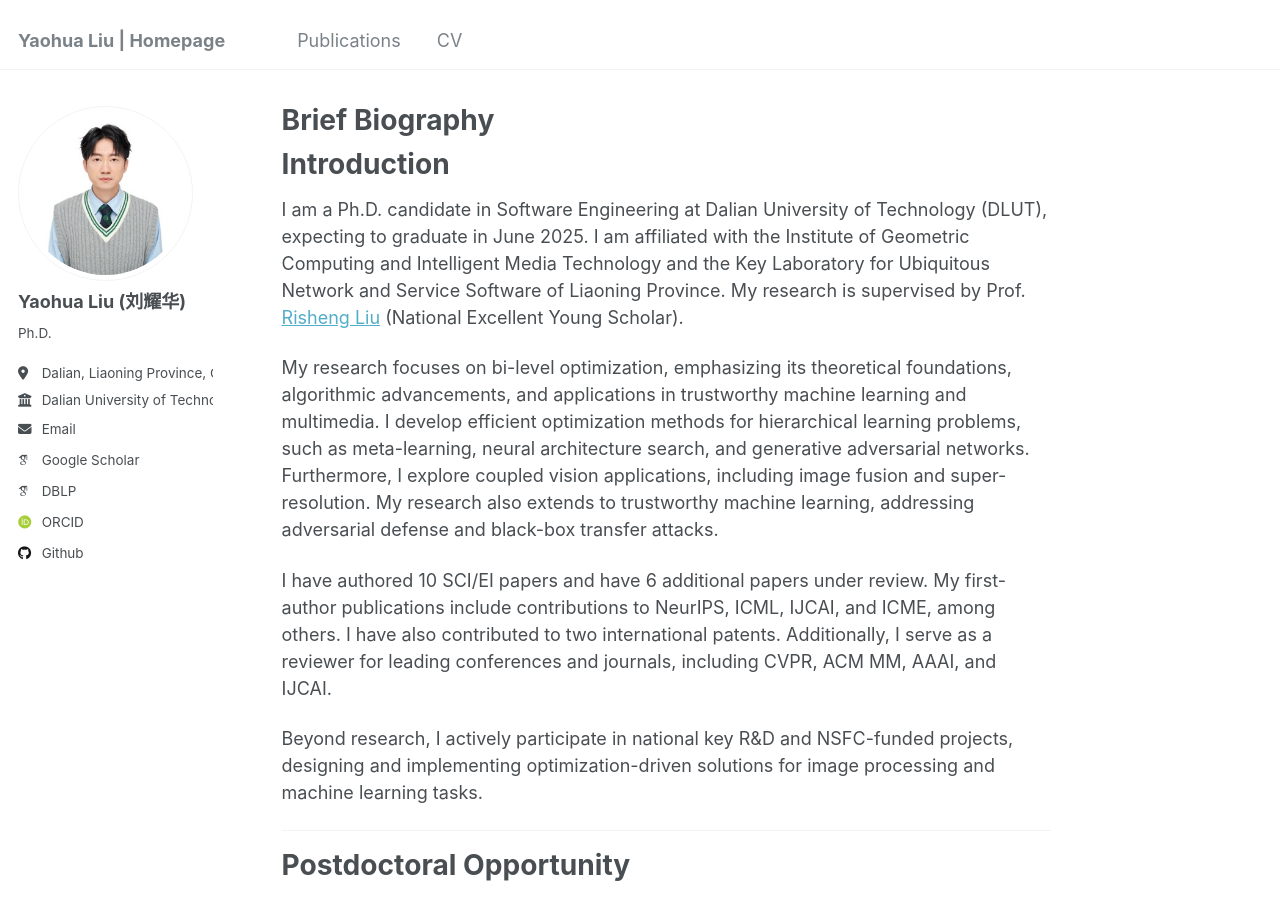
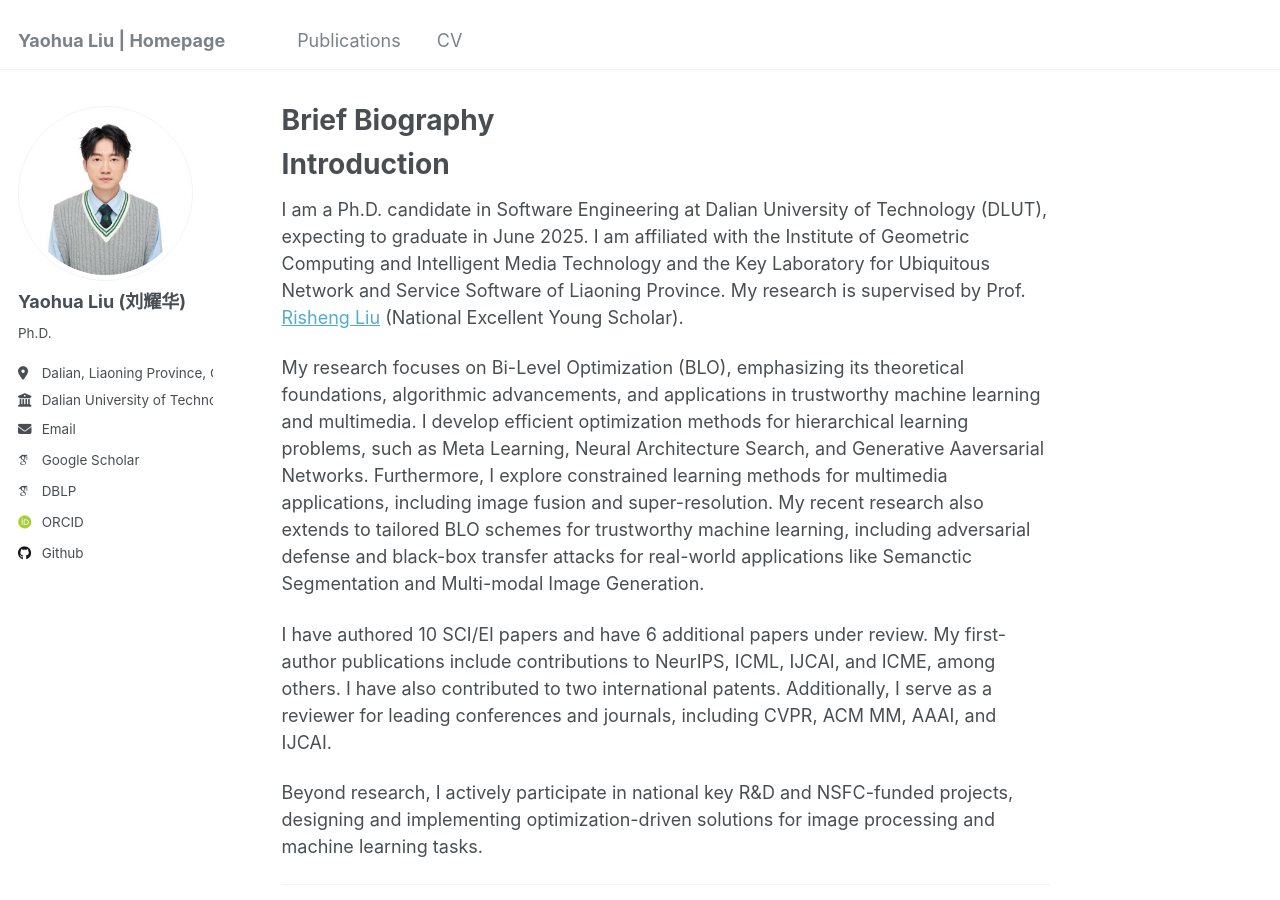
Before and after one commit to callous-youth/callous-youth.github.io, a Jekyll site: the page built from _pages/about.md, in a window 1280 px wide and 900 px high. Built offline with Jekyll 4.4.1, drawn with Linux system fonts in a browser that asks for light colours; some web fonts are replaced.

Commit message:
update_cv

```diff
--- a/_config.yml
+++ b/_config.yml
@@ -26,7 +26,7 @@ author:
   pronouns         : # example: "she/her"
   bio              : "Ph.D."
   location         : "Dalian, Liaoning Province, China"
-  employer         : "Dalian University of Technology (DUT)"
+  employer         : "Dalian University of Technology"
   uri              : # URL
   email            : "liuyaohua.918@gmail.com"
 
--- a/_pages/about.md
+++ b/_pages/about.md
@@ -22,7 +22,7 @@ In addition to my publications, I contributed to one domestic and two internatio
 
 I am a Ph.D. candidate in Software Engineering at Dalian University of Technology (DLUT), expecting to graduate in June 2025. I am affiliated with the Institute of Geometric Computing and Intelligent Media Technology and the Key Laboratory for Ubiquitous Network and Service Software of Liaoning Province. My research is supervised by Prof. [Risheng Liu](https://scholar.google.com.sg/citations?hl=zh-CN&user=DzuhImQAAAAJ) (National Excellent Young Scholar).
 
-My research focuses on bi-level optimization, emphasizing its theoretical foundations, algorithmic advancements, and applications in trustworthy machine learning and multimedia. I develop efficient optimization methods for hierarchical learning problems, such as meta-learning, neural architecture search, and generative adversarial networks. Furthermore, I explore coupled vision applications, including image fusion and super-resolution. My research also extends to trustworthy machine learning, addressing adversarial defense and black-box transfer attacks.
+My research focuses on Bi-Level Optimization (BLO), emphasizing its theoretical foundations, algorithmic advancements, and applications in trustworthy machine learning and multimedia. I develop efficient optimization methods for hierarchical learning problems, such as Meta Learning, Neural Architecture Search, and Generative Aaversarial Networks. Furthermore, I explore constrained learning methods for multimedia applications, including image fusion and super-resolution. My recent research also extends to tailored BLO schemes for trustworthy machine learning, including adversarial defense and black-box transfer attacks for real-world applications like Semanctic Segmentation and Multi-modal Image Generation.
 
 I have authored 10 SCI/EI papers and have 6 additional papers under review. My first-author publications include contributions to NeurIPS, ICML, IJCAI, and ICME,  among others. I have also contributed to two international patents. Additionally, I serve as a reviewer for leading conferences and journals, including CVPR, ACM MM, AAAI, and IJCAI.
 
```
